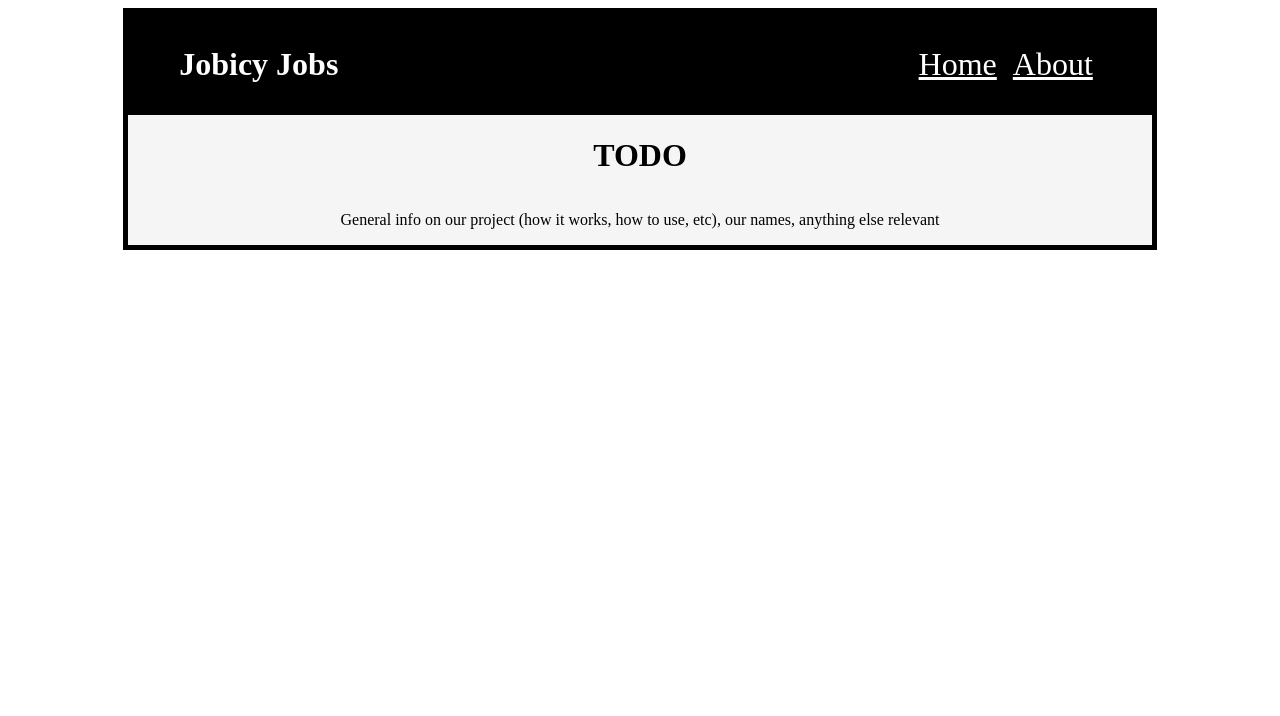
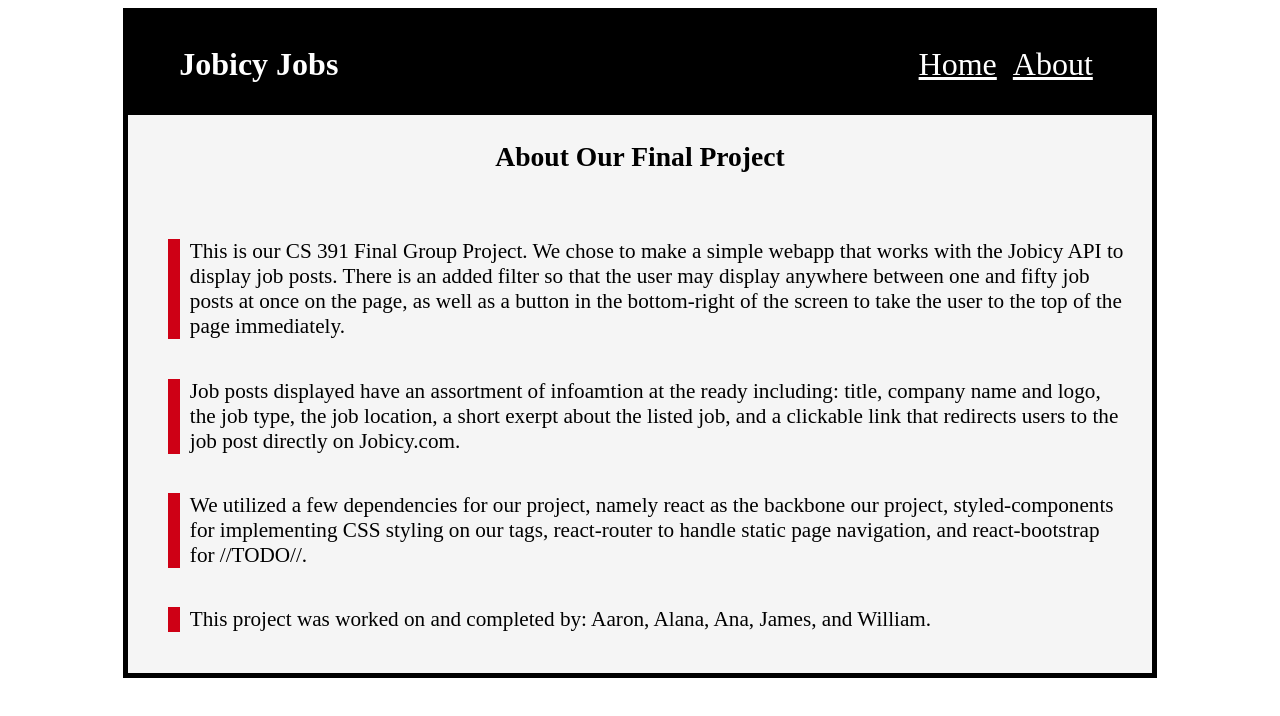
Before and after one commit to alanabookman/cs391-final-project, a React (Vite) app: page /about in a window 1280 px wide. Shown: the top 716 px of the page. Built offline with nearby package versions, Linux system fonts and the light colour scheme.

Commit message:
Just about finished the about page and the static nav routes

```diff
--- a/package.json
+++ b/package.json
@@ -10,7 +10,9 @@
     "preview": "vite preview"
   },
   "dependencies": {
+    "bootstrap": "^5.3.5",
     "react": "^19.1.0",
+    "react-bootstrap": "^2.10.9",
     "react-dom": "^19.1.0",
     "react-router": "^7.5.2",
     "styled-components": "^6.1.17"
--- a/src/components/AboutPage.tsx
+++ b/src/components/AboutPage.tsx
@@ -4,15 +4,56 @@ const AboutContentDiv = styled.div`
     display: flex;
     flex-direction: column;
     justify-content: center;
-    align-items: center;
     background-color: whitesmoke;
 `
+
+const StyledH3 = styled.h3`
+    margin: 2vw 0;
+    text-align: center;
+    font-size: calc(2px + 2vw);
+    color: black;
+`;
+
+const StyledUl = styled.ul`
+    display: flex;
+    flex-direction: column;
+    justify-content: space-evenly;
+    font-size: calc(2px + 1.5vw);
+    list-style: none;
+    padding:
+`;
+
+const StyledLi = styled.li`
+    width: 95%;
+    padding: 2vh 0;
+    border-left: 1vw solid rgb(206, 0, 21);
+    padding: 0;
+    padding-left: 1%;
+    margin: 2% 0;
+`;
 
 export default function AboutPage() {
     return (
         <AboutContentDiv>
-            <h1>TODO</h1>
-            <p>General info on our project (how it works, how to use, etc), our names, anything else relevant</p>
+            <StyledH3>About Our Final Project</StyledH3>
+            <StyledUl>
+                <StyledLi>
+                    This is our CS 391 Final Group Project. We chose to make a simple webapp that works with the Jobicy API to display job posts.
+                    There is an added filter so that the user may display anywhere between one and fifty job posts at once on the page, as well as
+                    a button in the bottom-right of the screen to take the user to the top of the page immediately.
+                </StyledLi>
+                <StyledLi>
+                    Job posts displayed have an assortment of infoamtion at the ready including: title, company name and logo, the job type, the job location,
+                    a short exerpt about the listed job, and a clickable link that redirects users to the job post directly on Jobicy.com.
+                </StyledLi>
+                <StyledLi>
+                    We utilized a few dependencies for our project, namely react as the backbone our project, styled-components for implementing
+                    CSS styling on our tags, react-router to handle static page navigation, and react-bootstrap for //TODO//.
+                </StyledLi>
+                <StyledLi>
+                    This project was worked on and completed by: Aaron, Alana, Ana, James, and William.
+                </StyledLi>
+            </StyledUl>
         </AboutContentDiv>
     );
 }
--- a/src/components/Filter.tsx
+++ b/src/components/Filter.tsx
@@ -4,11 +4,22 @@ const SearchInput = styled.input`
     padding: 2%;
     font-size: calc(2vh + 10%);
     background-color: whitesmoke;
-    border: 3px black solid;
+    border: 2px black solid;
+`;
+
+const StyledH3 = styled.h3`
+    font-size: calc(2px + 2vw);
+    padding: 0% 2%;
+`;
+
+const FilterWrapper = styled.div`
+    display: flex;
+    flex-directin: row;
 `;
 
 export default function Filter({ numJobs, setNumJobs }: { numJobs: number, setNumJobs: (num: number) => void }) {
     return (
+        <FilterWrapper>
             <SearchInput
                     type="number"
                     placeholder="Number of Jobs"
@@ -19,5 +30,7 @@ export default function Filter({ numJobs, setNumJobs }: { numJobs: number, setNu
                         setNumJobs(value);
                     }}
             />
+            <StyledH3>Filter Number of Jobs to Display</StyledH3>
+        </FilterWrapper>
     );
 }
--- /dev/null
+++ b/src/components/Footer.tsx
@@ -0,0 +1,109 @@
+/*
+Component implemented by Anastasiia Seemnova (stacy22@bu.edu)
+It is a slideshow component for cycling through slides of text like a carousel.
+Each slide is a job searching tip. Tips were generated by ChatGPT, but code is my own.
+
+The idea is borrowed from this website
+https://react-bootstrap.netlify.app/docs/components/carousel/
+("controlled" example)
+ */
+
+import { useState } from 'react';
+
+// prebuilt Bootstrap-styled carousel
+import Carousel from 'react-bootstrap/Carousel';
+
+import styled from 'styled-components';
+
+// matches the Header styling
+const FooterDiv = styled.footer`
+  width: 100%;
+  padding: 5%;
+  background-color: black;
+  color: white;
+  text-align: center;
+  box-sizing: border-box;
+`;
+
+// makes sure slides have enough space
+const SlideContent = styled.div`
+  height: 200px;
+`;
+
+// used ChatGPT to generate some tips (not the code itself)
+// 10 tips in total, each tip has a title and a description.
+// array will be used to dynamically generate each carousel slide using .map()
+const tips = [
+    {
+        title: "Refine your LinkedIn headline",
+        description: "Use your headline to summarize what you do and the value you offer, not just your job title."
+    },
+    {
+        title: "Apply early in the posting window",
+        description: "Remote roles often fill quickly. Applying within the first few days increases your chances of being seen."
+    },
+    {
+        title: "Keep your resume metrics-driven",
+        description: "Whenever possible, show outcomes with numbers, not just responsibilities."
+    },
+    {
+        title: "Research each company thoroughly",
+        description: "Tailor your application to reflect the company’s mission, culture, and recent work."
+    },
+    {
+        title: "Stay consistent across platforms",
+        description: "Your resume, LinkedIn, and portfolio should align in tone, experience, and branding."
+    },
+    {
+        title: "Prepare structured interview answers",
+        description: "Use frameworks like STAR (Situation, Task, Action, Result) to organize your responses clearly."
+    },
+    {
+        title: "Demonstrate remote work experience",
+        description: "Highlight any projects, freelancing, or prior remote roles that show you can work independently."
+    },
+    {
+        title: "Prioritize asynchronous communication skills",
+        description: "Remote teams rely heavily on clear written updates. Show you can communicate effectively without needing live meetings."
+    },
+    {
+        title: "Understand international employment logistics",
+        description: "If applying globally, be aware of time zone overlaps, tax laws, and contract work norms."
+    },
+    {
+        title: "Stay professional in all communications",
+        description: "Every email, message, and interaction is evaluated. Communicate promptly, clearly, and respectfully."
+    }
+
+];
+
+// my component
+export default function Footer() {
+    // set at 0 so that first slide is shown initially
+    const [index, setIndex] = useState(0);
+
+    // updates the index state when arrows are clicked
+    const handleSelect = (selectedIndex: number) => {
+        setIndex(selectedIndex);
+    };
+
+    /*
+    Part of the following code is from the website mentioned above.
+    I added the "mapping" over the tips array.
+     */
+    return (
+        <FooterDiv>
+            <Carousel activeIndex={index} onSelect={handleSelect}>
+                {tips.map((tip, item) => (
+                    <Carousel.Item key={item}>
+                        <SlideContent />
+                        <Carousel.Caption>
+                            <h3>{tip.title}</h3>
+                            <p>{tip.description}</p>
+                        </Carousel.Caption>
+                    </Carousel.Item>
+                ))}
+            </Carousel>
+        </FooterDiv>
+    );
+}
--- a/src/components/JobContent.tsx
+++ b/src/components/JobContent.tsx
@@ -4,6 +4,7 @@ import { Job } from "../interfaces/Job.ts";
 import BackToTop from "./BackToTop.tsx";
 import Filter from "./Filter.tsx";
 import { styled } from "styled-components";
+import Footer from "./Footer.tsx";
 
 const StyledDiv = styled.div`
     background-color: whitesmoke;
@@ -35,6 +36,7 @@ export default function App() {
             <Filter numJobs={numJobs} setNumJobs={setNumJobs} />
             <JobFacts data={data} />
             <BackToTop/>
+            <Footer />
         </StyledDiv>
     );
 }
```
Also changed, not shown: 1 other file (tests, documents, lock files or other folders). Lines whose indentation alone changed are shown as unchanged.
